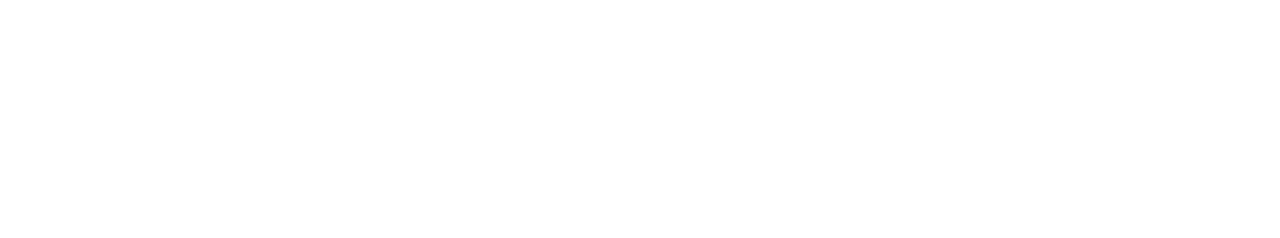
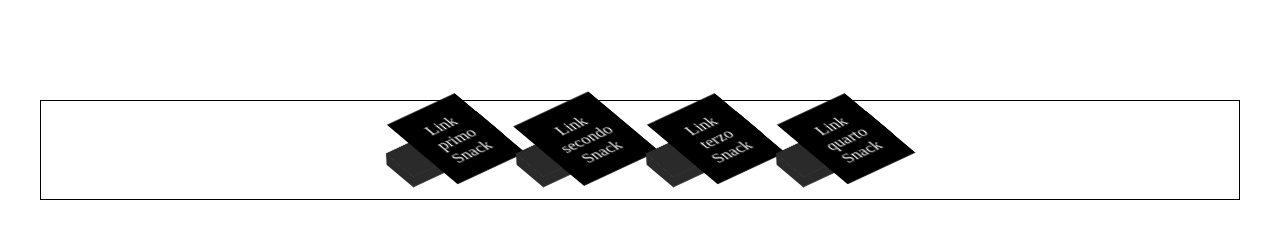
Before and after one commit to christiandigiandomenico/js-jsnacks-blocco-2, a plain HTML site: page index.html in a window 1280 px wide. Drawn offline with Linux system fonts and the light colour scheme.

Commit message:
Esercizio terminato

```diff
--- a/index.html
+++ b/index.html
@@ -11,6 +11,42 @@
 
 <body>
 
+    <div class="container">
+
+        <button class="button-60" role="button">
+            <span></span>
+            <span></span>
+            <span></span>
+            <span></span>
+            <span class="text"><a href="./snack1/index.html">Link primo Snack</a></span>
+        </button>
+
+        <button class="button-60" role="button">
+            <span></span>
+            <span></span>
+            <span></span>
+            <span></span>
+            <span class="text"><a href="./snack2/index.html">Link secondo Snack</a></span>
+        </button>
+
+        <button class="button-60" role="button">
+            <span></span>
+            <span></span>
+            <span></span>
+            <span></span>
+            <span class="text"><a href="./snack3/index.html">Link terzo Snack</a></span>
+        </button>
+
+        <button class="button-60" role="button">
+            <span></span>
+            <span></span>
+            <span></span>
+            <span></span>
+            <span class="text"><a href="./snack4/index.html">Link quarto Snack</a></span>
+        </button>
+
+    </div>
+
 </body>
 
 </html>
--- a/style.css
+++ b/style.css
@@ -0,0 +1,150 @@
+* {
+    margin: 0;
+    padding: 0;
+    box-sizing: border-box;
+}
+
+.container {
+    display: flex;
+    justify-content: center;
+    align-items: center;
+    gap: 30px;
+
+    margin: auto;
+    margin-top: 100px;
+
+    width: 1200px;
+    height: 100px;
+    border: 1px solid black;
+}
+
+.container a {
+    background-color: black;
+    color: white;
+    margin-top: 25px;
+    margin-bottom: 25px;
+    margin-left: 25px;
+    padding: 15px;
+    text-decoration: none;
+}
+
+
+/* CSS */
+.button-60 {
+    transform: rotate(-25deg) skew(25deg);
+    transform-style: preserve-3d;
+    position: relative;
+    list-style: none;
+    width: 100px;
+    height: 32px;
+    border: none;
+    background: transparent;
+    font-family: inherit;
+    cursor: pointer;
+    margin-bottom: 12px;
+}
+
+.button-60:before {
+    content: '';
+    position: absolute;
+    bottom: -10px;
+    left: -5px;
+    width: 100%;
+    height: 10px;
+    background: #2a2a2a;
+    transform: skewX(-41deg);
+}
+
+.button-60:after {
+    content: '';
+    position: absolute;
+    top: 5px;
+    left: -9px;
+    width: 9px;
+    height: 100%;
+    background: #2a2a2a;
+    transform: skewY(-49deg);
+}
+
+.button-60 span {
+    position: absolute;
+    top: 0;
+    left: 0;
+    width: 100%;
+    height: 100%;
+    background: #2a2a2a;
+    color: #fff;
+    font-size: 16px;
+    display: flex;
+    align-items: center;
+    justify-content: center;
+    transition: 1.1s ease-out;
+}
+
+.button-60:hover span {
+    z-index: 1000;
+    transition: .3s;
+    color: #fff;
+}
+
+.button-60:hover span:nth-child(5) {
+    transform: translate(40px, -40px);
+    opacity: 1;
+}
+
+.button-60:hover span:nth-child(4) {
+    transform: translate(30px, -30px);
+    opacity: .8;
+}
+
+.button-60:hover span:nth-child(3) {
+    transform: translate(20px, -20px);
+    opacity: .6;
+}
+
+.button-60:hover span:nth-child(2) {
+    transform: translate(10px, -10px);
+    opacity: .4;
+}
+
+.button-60:hover span:nth-child(1) {
+    transform: translate(0px, 0px);
+    opacity: .2;
+}
+
+.button-60:active span:nth-child(5) {
+    transform: translate(20px, -20px);
+    opacity: 1;
+}
+
+.button-60:active span:nth-child(4) {
+    transform: translate(15px, -15px);
+}
+
+.button-60:active span:nth-child(3) {
+    transform: translate(10px, -10px);
+}
+
+.button-60:active span:nth-child(2) {
+    transform: translate(5px, -5px);
+}
+
+.button-60:active span:nth-child(1) {
+    transform: translate(0px, 0px);
+}
+
+.button-60:nth-child(1):hover span {
+    background: #52E19F;
+}
+
+.button-60:nth-child(2):hover span {
+    background: #52E19F;
+}
+
+.button-60:nth-child(3):hover span {
+    background: #52E19F;
+}
+
+.button-60:nth-child(4):hover span {
+    background: #52E19F;
+}
```
